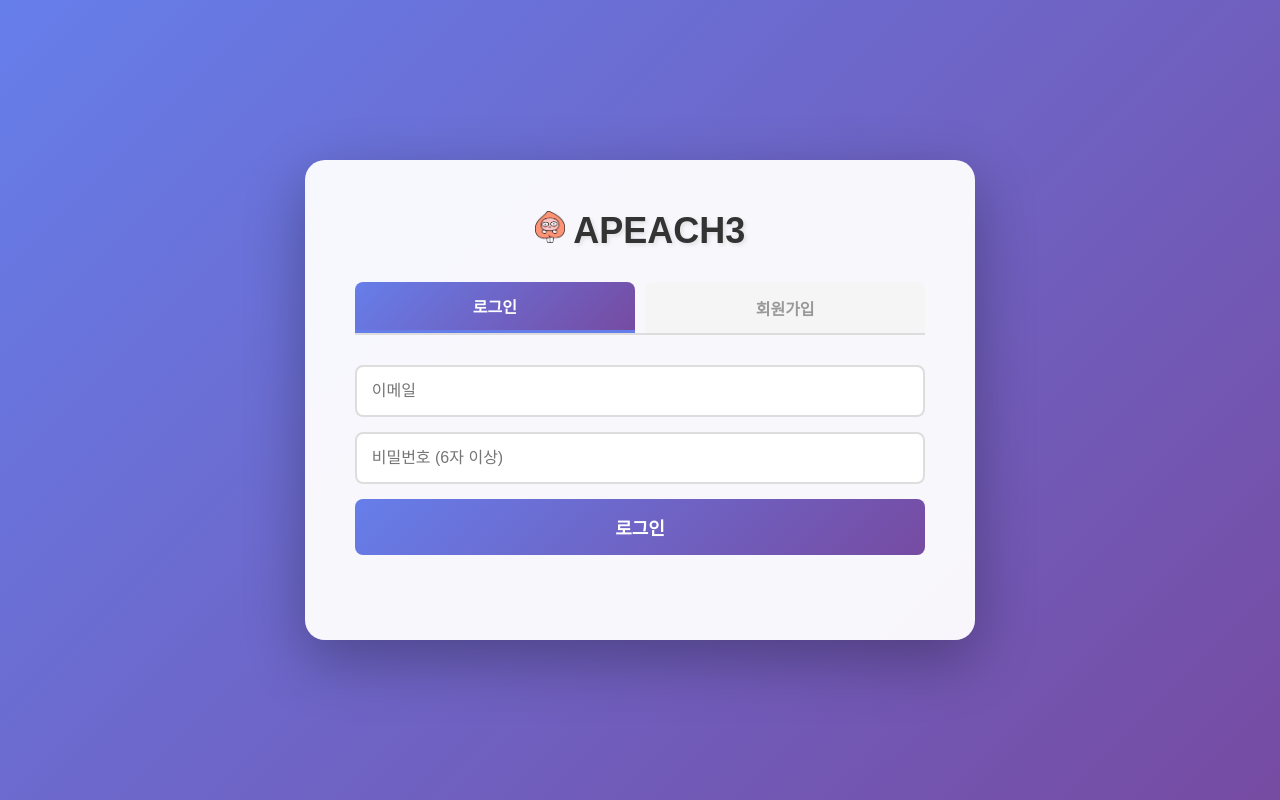
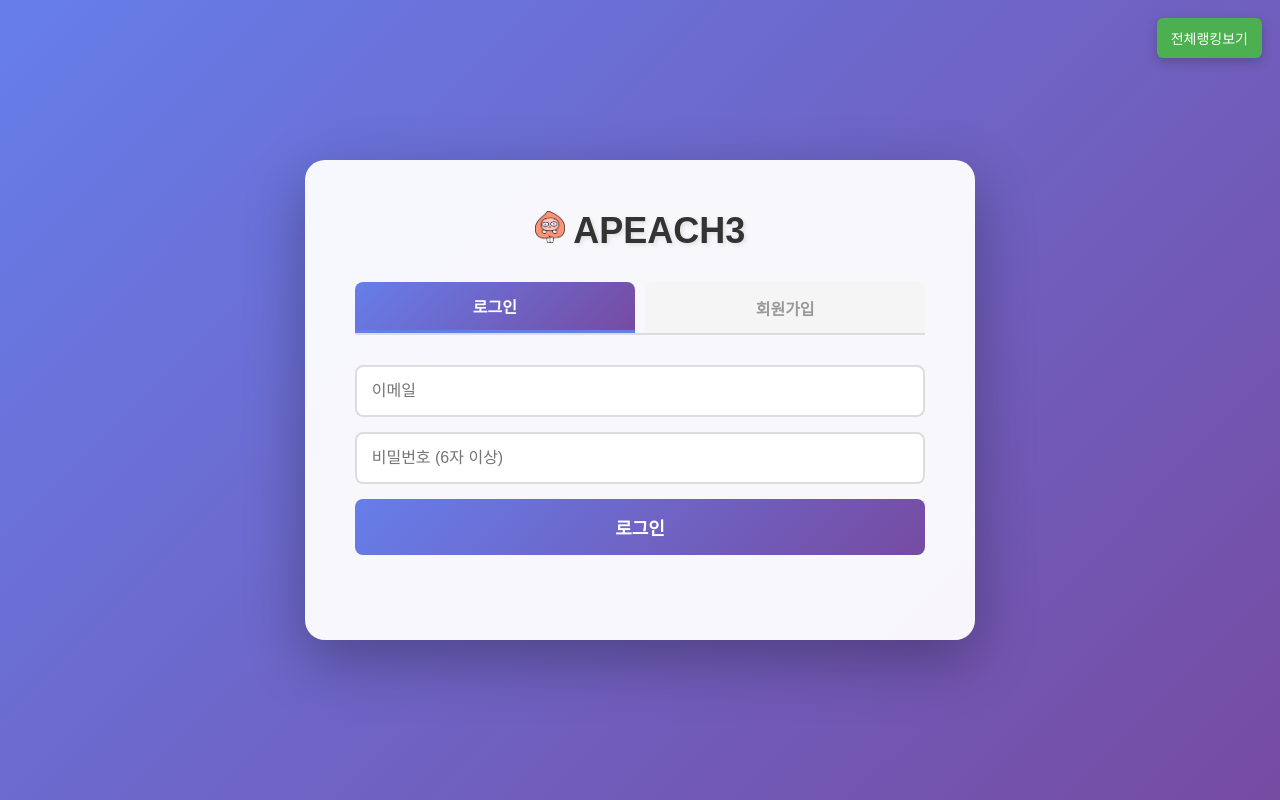
Before and after one commit to qhauddl2-netizen/apeach3, a website: page index.html in a window 1280 px wide. Drawn offline with Linux system fonts and the light colour scheme.

Commit message:
랭킹버튼

```diff
--- a/index.html
+++ b/index.html
@@ -26,6 +26,7 @@
 
 </head>
 <body>
+    <button id="fullRankingBtn" class="global-ranking-btn">전체랭킹보기</button>
     <!-- 로그인 화면 -->
     <div id="loginScreen" class="login-screen">
         <div class="login-container">
@@ -63,7 +64,6 @@
             <div class="user-info">
                 <span id="currentUser"></span>
                 <button id="logoutBtn" class="logout-btn">로그아웃</button>
-                <button id="fullRankingBtn" class="ranking-btn">전체랭킹보기</button>
             </div>
             <div class="score">점수: <span id="score">0</span></div>
             <div class="lives">생명: <span id="lives">3</span></div>
@@ -84,8 +84,8 @@
         <!-- 모바일 터치 컨트롤 -->
         <div class="mobile-controls">
             <div class="direction-controls">
+                <button id="jumpBtn" class="control-btn jump-btn">점프</button>
                 <button id="leftBtn" class="control-btn">←</button>
-                <button id="jumpBtn" class="control-btn jump-btn">점프</button>
                 <button id="rightBtn" class="control-btn">→</button>
             </div>
         </div>
--- a/style.css
+++ b/style.css
@@ -257,6 +257,24 @@ body {
     background: #388E3C;
 }
 
+/* 전체랭킹 고정 버튼 (화면 외부) */
+.global-ranking-btn {
+    position: fixed;
+    top: 18px;
+    right: 18px;
+    background: #4CAF50;
+    color: #fff;
+    border: none;
+    padding: 10px 14px;
+    border-radius: 6px;
+    font-size: 14px;
+    cursor: pointer;
+    box-shadow: 0 4px 12px rgba(0,0,0,0.2);
+    z-index: 1200;
+}
+
+.global-ranking-btn:hover { background: #388E3C; }
+
 /* 랭킹 화면 */
 .ranking-screen {
     position: fixed;
```
